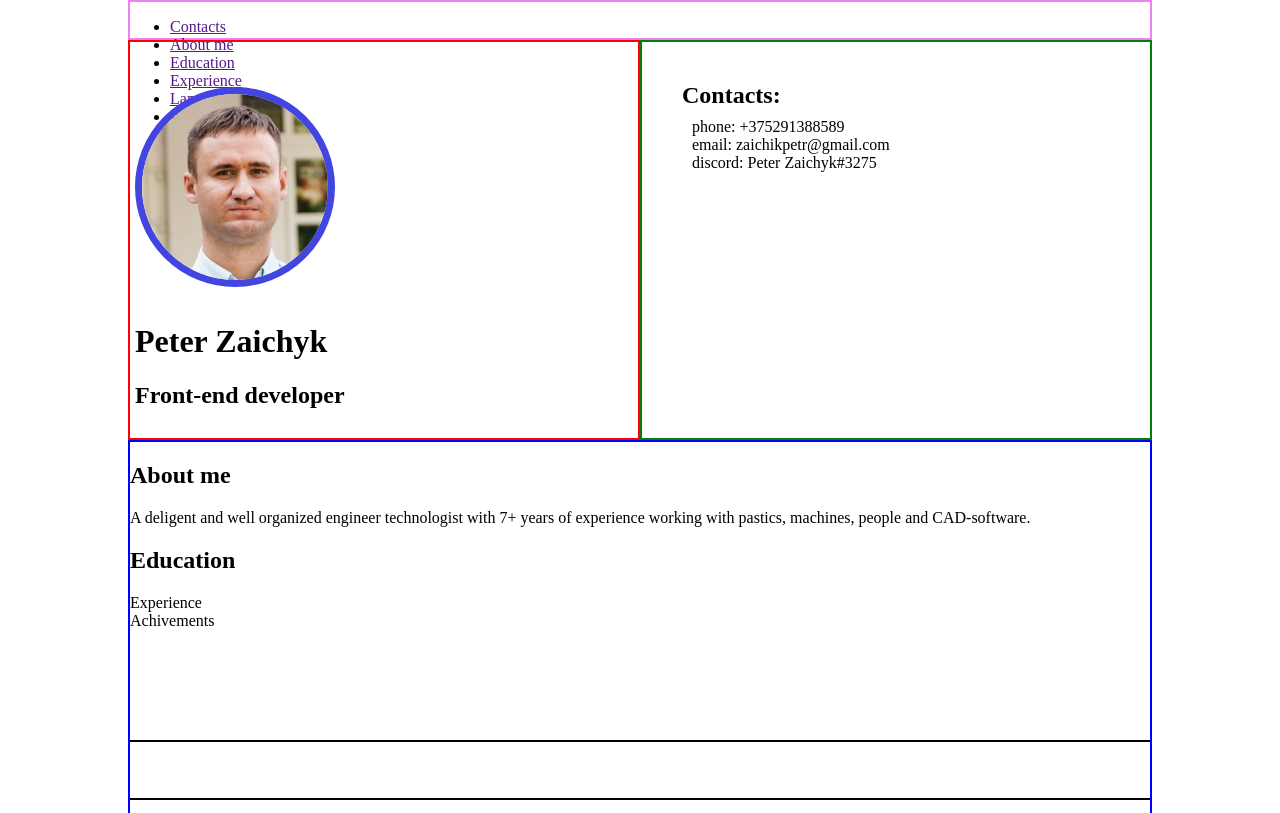
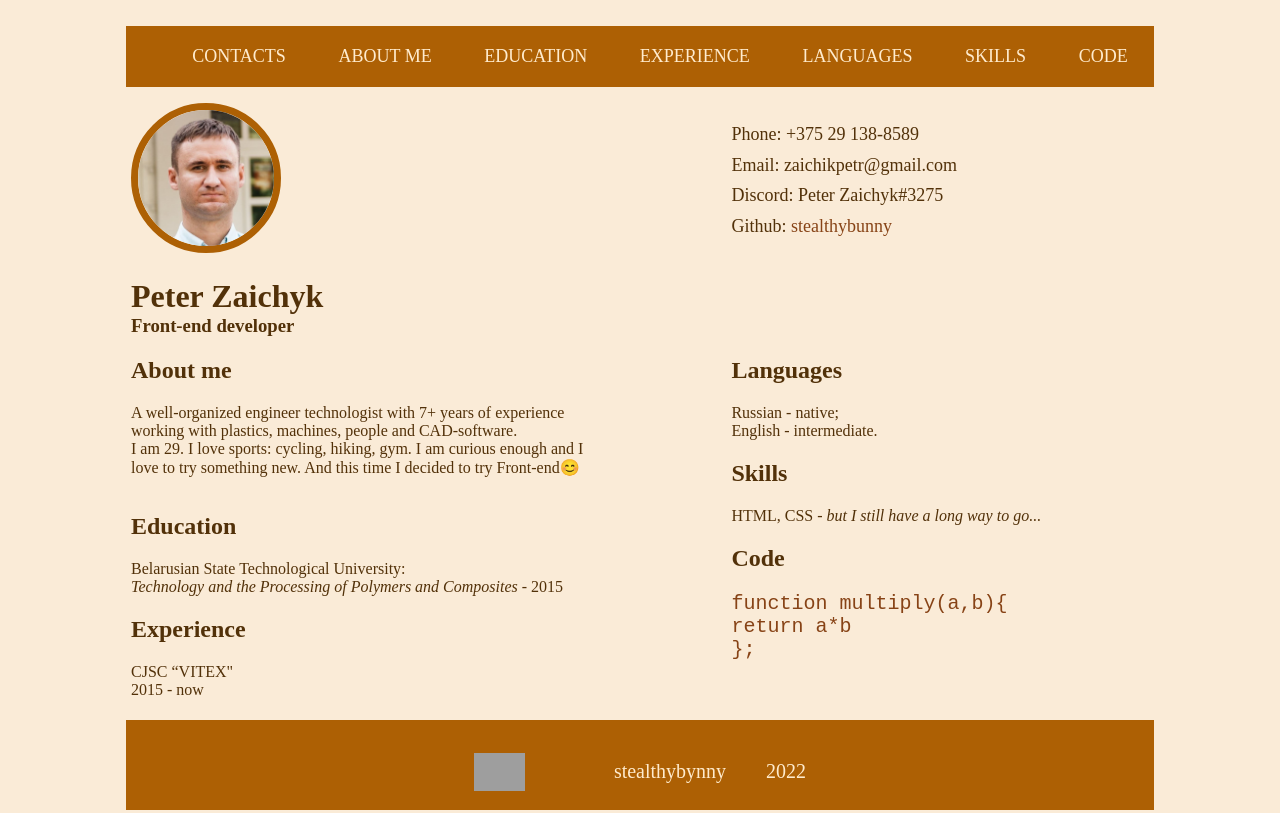
Before and after one commit to stealthybunny/rsschool-cv, a plain HTML site: page index.html in a window 1280 px wide. Shown: the top 813 px of the page. Drawn offline with Linux system fonts and the light colour scheme; grey boxes are pictures that could not be loaded.

Commit message:
fix:changes in html and css

```diff
--- a/index.html
+++ b/index.html
@@ -4,56 +4,88 @@
     <meta charset="UTF-8">
     <meta http-equiv="X-UA-Compatible" content="IE=edge">
     <meta name="viewport" content="width=device-width, initial-scale=1.0">
-    <title>CV Peter Zaichyk</title>
+    <title>Maket</title>
     <link rel="stylesheet" href="style.css">
 </head>
-<body class="body">
-    <div class="wrapper">
+<body>
+    <div class="container">
         <header class="header">
             <nav class="nav">
                 <ul class="nav-list">
-                <li><a href="">Contacts</a></li>
-                <li><a href="">About me</a></li>
-                <li><a href="">Education</a></li>
-                <li><a href="">Experience</a></li>
-                <li><a href="">Languages</a></li>
-                <li><a href="">Achivements</a></li>
+                    <li class="nav-item"><a href="#contacts">Contacts</a></li>
+                    <li class="nav-item"><a href="#about_me">About me</a></li>
+                    <li class="nav-item"><a href="#education">Education</a></li>
+                    <li class="nav-item"><a href="#experience">Experience</a></li>
+                    <li class="nav-item"><a href="#languages">Languages</a></li>
+                    <li class="nav-item"><a href="#skills">Skills</a></li>
+                    <li class="nav-item"><a href="#code">Code</a></li>
                 </ul>
             </nav>
-            <div class="header-left">
-            <img class="portrait" src="./assets/img/Photo.jpg" alt="Photo">
-            <div class="name">
+        </header>
+        <main class="main">
+            <div class="left-col">
+                <div class="left-col-top">
+                    <img class="portrait" src="./assets/img/Photo.jpg"  alt="Photo">
                     <h1>Peter Zaichyk</h1>
-                <h2>Front-end developer</h2>
+                    <h3>Front-end developer</h3>
+                    <section id="about_me">
+                        <h2>About me</h2>
+                        <p>A well-organized engineer technologist with 7+ years of experience working with plastics, machines, people and CAD-software.
+                        <br>I am 29. I love sports: cycling, hiking, gym. I am curious enough and I love to try something new. And this time I decided to try Front-end😊
+                        </p>
+                    </section>
+                </div>
+                <div class="left-col-bottom">
+                    <section id="education">
+                        <h2>Education</h2>
+                        <p>Belarusian State Technological University:
+                        <br><em>Technology and the Processing of Polymers and Composites</em> - 2015</p>
+                    </section>
+                    <section id="experience">
+                        <h2>Experience</h2>
+                        <p>CJSC “VITEX"
+                        <br>2015 - now</p>
+                    </section>
                 </div>
             </div>
-            <div class="header-right">
-                <h2 class="contacts-headliner">Contacts:</h2>
-                <ul class="contacts-list">
-                    <li>phone: +375291388589</li>
-                    <li>email: zaichikpetr@gmail.com</li>
-                    <li>discord: Peter Zaichyk#3275</li>
+            <div class="cent-col"></div>
+            <div class="right-col">
+                <div class="right-col-top">
+                    <ul class="contacts-list" id="contacts">
+                        <li class="contact-list-item">Phone: +375 29 138-8589</li>
+                        <li class="contact-list-item">Email: zaichikpetr@gmail.com</li>
+                        <li class="contact-list-item">Discord: Peter Zaichyk#3275</li>
+                        <li class="contact-list-item"><span>Github:</span><a href="https://github.com/stealthybunny" class="contact-list-a" target="_blank"> stealthybunny</a></li>
                     </ul>
                 </div>
-        </header>
-    <main class="main">
-        <div><section>
-            <h2>About me</h2>
-            <p>A deligent and well organized engineer technologist with 7+ years of experience working with pastics, machines, people and CAD-software.</p>
+                <div class="right-col-bottom">
+                    <section id="languages">
+                        <h2>Languages</h2>
+                        <p>Russian - native;<br> English - intermediate.</p>
                     </section>
-        <section>
-            <h2>Education</h2>
-            <p></p>
+                    <section id="skills">
+                        <h2>Skills</h2>
+                        <p>HTML, CSS - <em>but I still have a long way to go...</em></p>
                     </section>
-        <section>Experience</section>
-        <section>Achivements</section>
+                    <section id="code">
+                        <h2>Code</h2>
+                        <pre>
+function multiply(a,b){
+return a*b
+};
+                        </pre>
+                    </section>
                 </div>
+            </div>
+        </main>
+    </div>
+    <footer class="footer">
+        <div class="footer-container">
 
-    </main>
-
+            <a href="https://rs.school/js-stage0/" target="_blank" class="rss-logo"></a>
+            <a href="https://github.com/stealthybunny" target="_blank" class="footer-git">stealthybynny</a>
+            <p class="p2022">2022</p>
         </div>
+    </footer>
 </body>
-<footer class="footer">
-</footer>
-</div>
-</>
+</html>
--- a/style.css
+++ b/style.css
@@ -1,83 +1,120 @@
-* {
+html{
+  scroll-behavior: smooth;
+  background-color: antiquewhite;
+}
+*{
   box-sizing: border-box;
 }
-.body{
-margin: 0px auto;
-width: 1024px;
-display: flex;
-flex-direction: column;
-justify-content: space-between;
-position: relative;
-min-height: 100vh;
-padding: 0;
-
+.nav{
+  background-color: #AD6004;
 }
-
-.header{
-  width: 1024px;
-  height: 40px;
-  border: 2px solid violet;
+.nav-list{
+  list-style: none;
+  display: flex;
+  justify-content: space-around;
 }
-.header-left{
-  width: 512px;
-  height: 400px;
-  border: 2px solid red;
-  position: absolute;
-  top: 40px;
-  left: 0;
+.nav-item{
+  padding: 20px;
 }
-.header-right{
-  width: 512px;
-  height: 400px;
-  border: 2px solid green;
-  position: absolute;
-  top: 40px;
-  left: 512px;
-  flex-grow: 1;
+.nav-list a{
+  text-decoration: none;
+  text-transform: uppercase;
+  color: blanchedalmond;
+  font-size: 18px;
 }
-.main{
-  width: 1024px;
-  height: 1000px;
-  border: 2px solid blue;
-  position: absolute;
-  top: 440px;
-  left: 0;
+main{
+  max-width: 1280px;
+  display: flex;
+  color: #523109;
+}
+.left-col{
+  padding-left: 5px;
+  display: flex;
+  justify-content: flex-start;
+  flex-direction: column;
+  max-width: 45%;
+  max-height: 100%;
+}
+.cent-col{
+  min-width: 10%;
+}
+.right-col{
+  display: flex;
+  justify-content: flex-start;
+  flex-direction: column;
+  max-width: 40%;
+  max-height: 100%;
+}
+.right-col-bottom{
+  padding-left: 40px;
+  padding-top: 80px;
+}
+pre{
+  font-size: 20px;
+  color: #874316;
+}
+.portrait{
+  height: 150px;
+  width: 150px;
+  border: 7px solid #AD6004;
+  border-radius: 50%;
 }
 .footer{
+  background-color: #AD6004;
+  padding: 20px;
+  min-height: 40px;
+  color: blanchedalmond;
+  font-size: 20px;
+  max-height: 90px;
+}
+.footer-container{
   display: flex;
-  width: 1024px;
+  justify-content: center;
+  align-items: center;
+  margin: 0 auto;
+  color: blanchedalmond;
+}
+.rss-logo{
+  padding-left: 20px;
+  width: 100px;
+  height: 38px;
+  background-image: url(https://rs.school/images/rs_school_js.svg);
+  background-size: contain;
+  background-repeat: no-repeat;
+}
+.footer-git{
+  padding-left: 40px;
+  text-decoration: none;
+  color: blanchedalmond;
+  font-size: 20px;
+}
+.p2022{
+  padding-left: 40px;
+  color: blanchedalmond;
+  font-size: 20px;
+}
+body{
+  margin: 10px auto;
+  width: 1028px;
+  display: flex;
+  flex-direction: column;
   justify-content: space-between;
-  height: 60px;
-  border: 2px solid black;
-  align-items: center;
-  flex-direction: column;
-}
-.portrait{
-  display: block;
-  width: 200px;
-  height: 200px;
-  border: 7px solid rgb(66, 69, 224);
-  border-radius: 50%;
-  position: absolute;
-  top: 45px;
-  left: 5px;
-}
-.name{
-  position:absolute;
-  top: 260px;
-  left: 5px;
-}
-.contacts-headliner{
-  position:absolute;
-  top: 20px;
-  left: 40px;
+  min-height: 100vh;
 }
 .contacts-list{
-  position: absolute;
-  top: 60px;
-  left: 10px;
   list-style: none;
 }
-.wrapper{
-  display: flex;
+.contact-list-item{
+  font-size: 18px;
+  line-height: 1.7;
 }
+.contact-list-a{
+  text-decoration: none;
+  color: #874316;
+}
+h1{
+  margin-bottom: 0px;
+}
+h3{
+  margin-top: 0px;
+}
```
Lines whose indentation alone changed are shown as unchanged.
